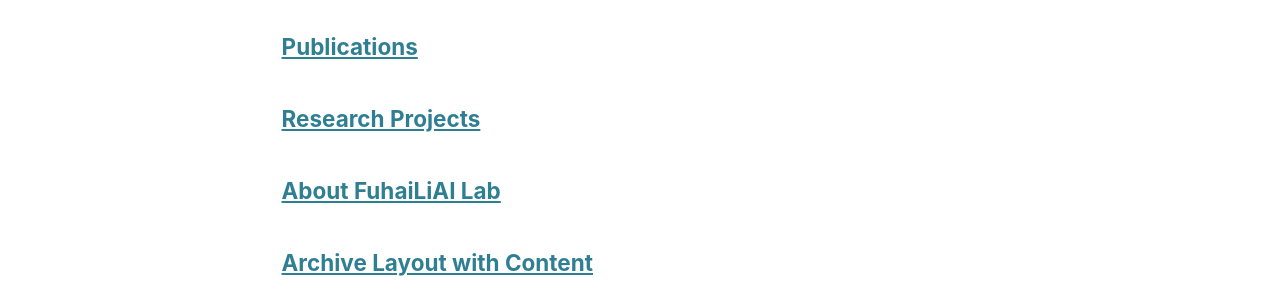
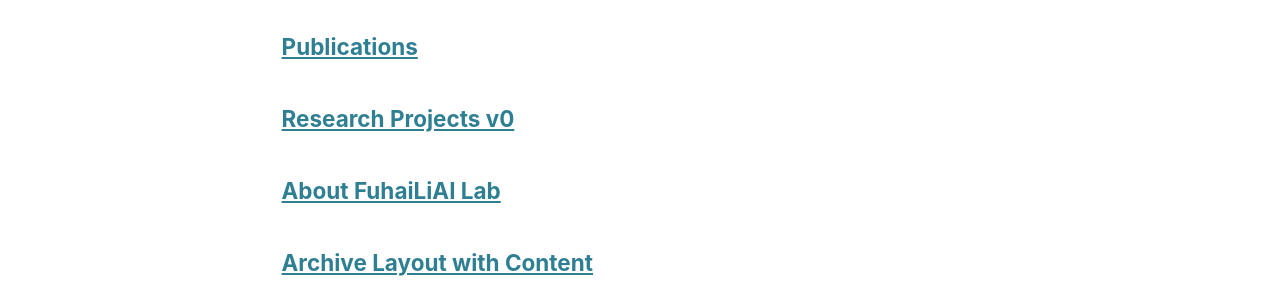
Before and after one commit to FuhaiLiAiLab/FuhaiLiAILab.github.io, a Jekyll site: the page built from _pages/page-archive.html, in a window 1280 px wide and 900 px high. Shown: the part 283-583 px from the top of the window. Built offline with Jekyll 4.4.1, drawn with Linux system fonts in a browser that asks for light colours.

Commit message:
Update LiLabResearch1.html

```diff
--- a/_pages/LiLabResearch1.html
+++ b/_pages/LiLabResearch1.html
@@ -1,6 +1,6 @@
 ---
 layout: archive
-title: "Research Projects"
+title: "Research Projects v0"
 permalink: /LiLabResearch1/
 author_profile: true
 ---
@@ -18,7 +18,7 @@ author_profile: true
 <div class="col-lg-12">
   <div class="row">
     <div class="col-md-6">
-       <h3 style="line-height:20px">  </h3>
+       <h3 style="line-height:20px"> test0 </h3>
     </div>
   </div>
 </div>
```
